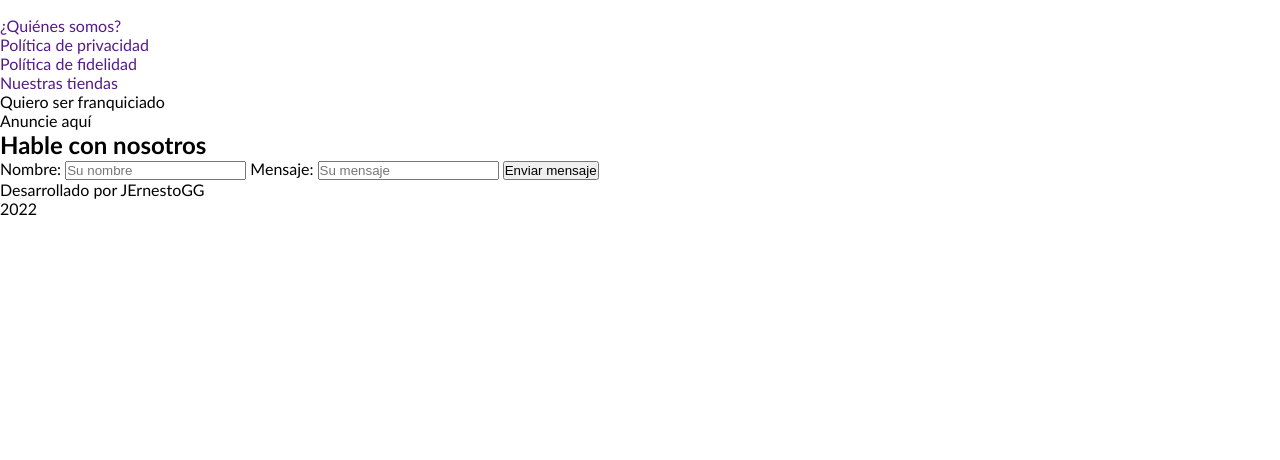
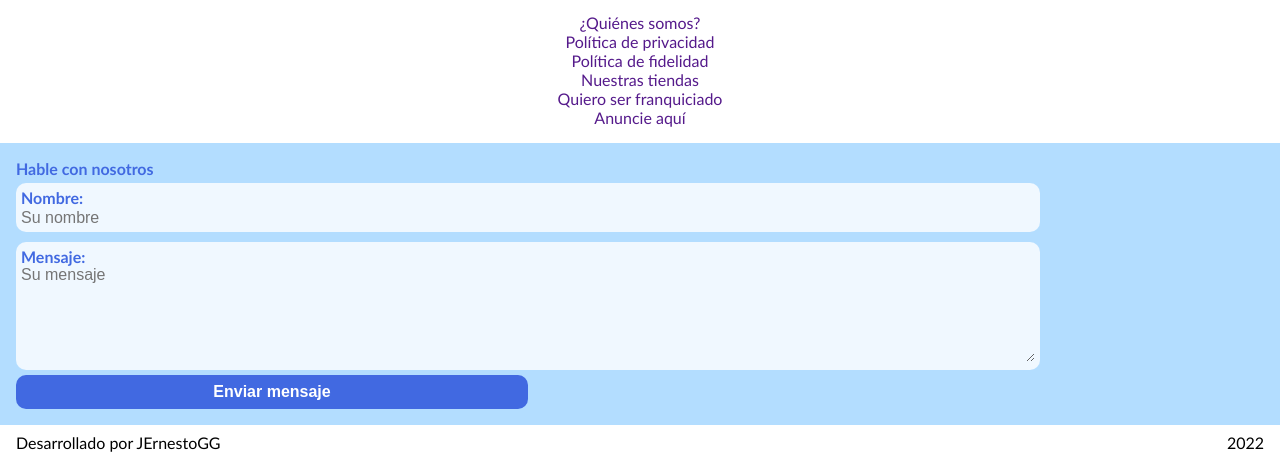
Before and after one commit to JErnestoGG/AluraGEEK, a plain HTML site: page index.html in a window 1280 px wide. Shown: the part 1634-2094 px from the top of the page. Before the commit the page ends 1852 px from the top, so only its background shows below. Drawn offline with Linux system fonts and the light colour scheme.

Commit message:
Terminando el estilo del footer en mobile

```diff
--- a/index.html
+++ b/index.html
@@ -28,9 +28,9 @@
     <section id="banner">
         <div class="bannerContainer">
 
-            <h1>Noviembre espera por tí</h1>
+            <h2>Noviembre espera por tí</h2>
             <p>¡Aprovecha! hasta un 45% de descuento</p>
-            <button>Ver Consolas</button>
+            <button>Ver Juegos</button>
 
         </div>
 
@@ -193,26 +193,30 @@
 
     <footer>
         <div class="infoAndContact">
+
+
                     <img src="media/Logo.png" alt="">
-                <div class="linksMoreInfo">
                     <ul>
                         <li><a href="">¿Quiénes somos?</a></li>
                         <li><a href="">Política de privacidad</a></li>
                         <li><a href="">Política de fidelidad</a></li>
                         <li><a href="">Nuestras tiendas</a></li>
-                        <li><a href=""></a>Quiero ser franquiciado</li>
-                        <li><a href=""></a>Anuncie aquí</li>
+                        <li><a href="">Quiero ser franquiciado</a></li>
+                        <li><a href="">Anuncie aquí</a></li>
                     </ul>
 
+                    <div class="divFormMensaje">
                         <form action="">
-                            <h2>Hable con nosotros</h2>
+                                <p>Hable con nosotros</p>
+                                <div class="divName">
                                     <label for="name">Nombre:</label>
                                     <input type="text" id="name" placeholder="Su nombre">
-
+                                </div>
+                                <div class="divMsj">
                                     <label for="msj">Mensaje:</label>
-                            <input type="text" id="msj" placeholder="Su mensaje">
-
-                            <input type="submit" value="Enviar mensaje">
+                                    <textarea type="text" id="msj" placeholder="Su mensaje"></textarea>
+                                </div>
+                                    <input id="bEnviar" type="submit" value="Enviar mensaje">
                         </form>
                     </div>
 
--- a/style.css
+++ b/style.css
@@ -46,7 +46,7 @@ body{
    position:relative;
 }
 
-.headerBox button, .bannerContainer button{
+.headerBox button, .bannerContainer button, .divFormMensaje #bEnviar{
     padding: 8px 10px;
     font-size: 1em;
     font-weight: bold;
@@ -70,14 +70,10 @@ body{
     background-size: cover;
 
 }
-.bannerContainer h1{
+.bannerContainer h2, .bannerContainer p{
     color: azure;
     padding-left: 1em;
 
-}
-.bannerContainer p{
-    color: azure;
-    padding-left: 1em;
 }
 
 
@@ -100,6 +96,9 @@ margin: 10px 5px 5px 25px;
 
 
 /*Product List Style */
+.productX{
+
+}
 .productList{
     display: flex;
     flex-flow: wrap;
@@ -110,6 +109,8 @@ margin: 10px 5px 5px 25px;
     justify-content: space-between;
     padding: 1em;
 }
+
+
 
 .productList li{
     width: 40%;
@@ -128,3 +129,69 @@ margin: 10px 5px 5px 25px;
     font-size: 1em;
 
 }
+
+/* Style Footer Section*/
+
+.infoAndContact{
+    width: 100%;
+    display: flex;
+    flex-direction: column;
+    justify-content: center;
+    align-items: center;
+
+}
+.infoAndContact ul{
+    display: flex;
+    flex-direction: column;
+    justify-content: center;
+    align-items: center;
+    margin:1em 0;
+}
+
+.divFormMensaje{
+    width: 100%;
+    background-color:rgb(179, 221, 255);
+    color: royalblue;
+    font-weight: bold;
+
+}
+
+.infoAndContact form{
+  width: 80%;
+  display: flex;
+  flex-flow: column;
+  margin: 1em;
+
+
+}
+.infoAndContact .divName, .infoAndContact .divMsj{
+
+    background-color: aliceblue;
+    border-radius: 10px;
+    padding: 5px;
+    margin:5px 0;
+}
+
+
+.infoAndContact form input,textarea{
+    width: 100%;
+   border: none;
+   outline: none;
+   background-color: aliceblue;
+   font-size: 1em;
+}
+
+.infoAndContact form #msj{
+    font-family: sans-serif;
+    height: 6em;
+}
+
+
+.infoAndContact  #bEnviar{
+    width: 50%;
+}
+.devInfo{
+    display: flex;
+    justify-content: space-between;
+    padding:  0.5em 1em;
+}
```
Lines whose indentation alone changed are shown as unchanged.
